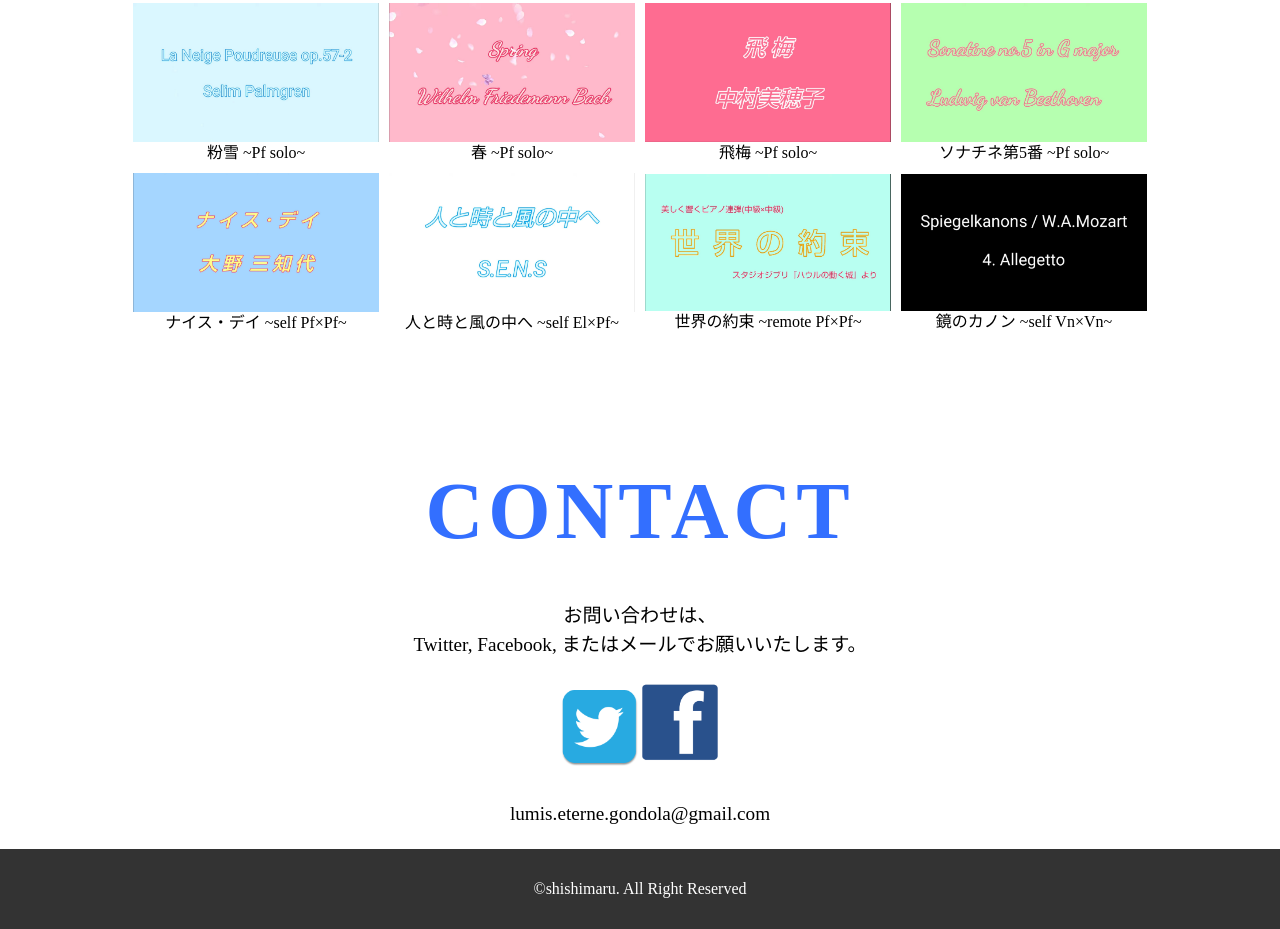
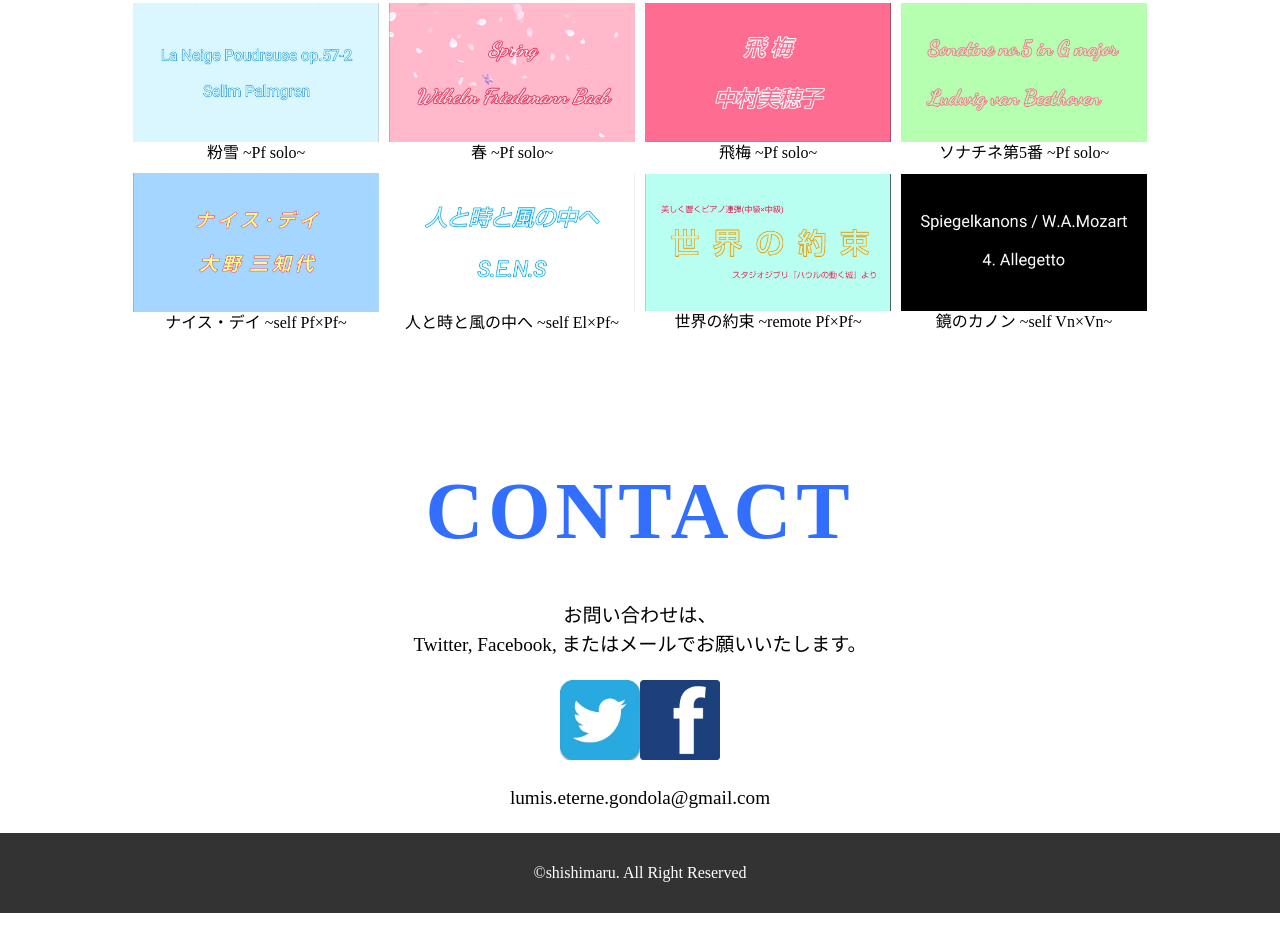
Before and after one commit to shishimaru3/portfolio-practice, a plain HTML site: page index.html in a window 1280 px wide. Shown: the part 1657-2586 px from the top of the page. Drawn offline with Linux system fonts and the light colour scheme.

Commit message:
sns logo change

```diff
--- a/index.html
+++ b/index.html
@@ -136,12 +136,12 @@
         <ul class="contact-list">
           <li class="contact-item">
             <a href="https://twitter.com/Vu7ghoH">
-              <img src="logo/twitter.png" alt="Twitterアイコン">
+              <img src="logo/twitter.jpg" alt="Twitterアイコン">
             </a>
           </li>
           <li class="contact-item">
             <a href="https://www.facebook.com/mami.shiraishi.3">
-              <img src="logo/facebook.png" alt="Facebookアイコン">
+              <img src="logo/facebook.jpg" alt="Facebookアイコン">
             </a>
           </li>
         </ul>
```
Also changed, not shown: logo/facebook.jpg (added), logo/facebook.png (deleted), logo/twitter.jpg (added), logo/twitter.png (deleted).
